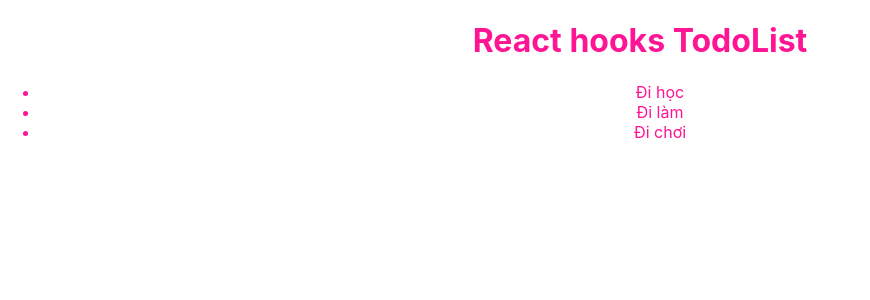
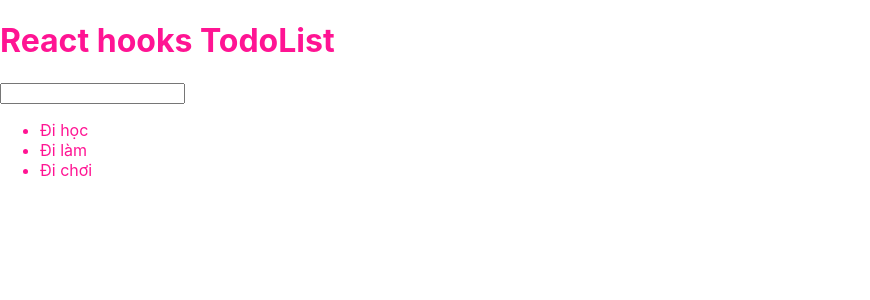
Before and after one commit to LamLeTomat/ReactjsWithHooks, a React (Create React App) app: page / in a window 1280 px wide. Shown: the top 300 px of the page, without its empty margins (0-870 px from the left). Built offline with nearby package versions, Linux system fonts and the light colour scheme.

Commit message:
TodoForm

```diff
--- a/src/App.js
+++ b/src/App.js
@@ -1,6 +1,7 @@
 import { useState } from 'react';
 import './App.scss';
 import ColorBox from './components/ColorBox';
+import TodoForm from './components/TodoForm';
 import TodoList from './components/TodoList';
 
 function App() {
@@ -12,15 +13,21 @@
   ])
   function handleTodoClick(todo){
     console.log(todo);
-    const index  = todoList.findIndex(x => x.id == todo.id);
+    const index  = todoList.findIndex(x => x.id === todo.id);
     if (index < 0 ) return; //Nếu k tìm thấy index thì trả về -1
     const newTodoList = [...todoList];
     newTodoList.splice(index, 1);
     setTodoList(newTodoList);
   }
+
+  function handleTodoFormSubmit(formValues) {
+    console.log('Form Submit:', formValues )
+  }
+
   return (
     <div className="app">
       <h1>React hooks TodoList</h1>
+      <TodoForm onSubmit={handleTodoFormSubmit} />
       {/* <ColorBox/> */}
       <TodoList
         todos={todoList}
@@ -30,25 +37,6 @@
   );
 }
 
-// function TotoList(){
-//   const [todoList, setTodoList] = useState(['love', 'easy', 'frontend']);
-//   function removeTodo(index){
-//     const newTodoList = [...todoList]; //danh sách todoList mới
-//     newTodoList.splice(index, 1);
-//     setTodoList(newTodoList)
-//   }
-//   return(
-//     <ul className="todo-list">
-//       {todoList.map((todo, index) => (
-//         <li
-//           key={todo.id}
-//           onClick={() => removeTodo(index)}
-//         >
-//           {todo.title}
-//         </li>
-//       ))}
-//     </ul>
-//   )
-// }
+
 
 export default App;
--- a/src/App.scss
+++ b/src/App.scss
@@ -1,4 +1,3 @@
 .app {
-  text-align: center;
   color: deeppink;
 }
--- /dev/null
+++ b/src/components/TodoForm/index.jsx
@@ -0,0 +1,36 @@
+import React, { useState } from 'react';
+import PropTypes from 'prop-types';
+
+TodoForm.propTypes = {
+    onSubmit: PropTypes.func,
+};
+
+TodoForm.defaultProps = {
+    onSubmit: null,
+}
+
+function TodoForm(props) {
+    const {onSubmit} = props; //Object Constructoring
+    const [value, setValue] = useState('')
+    function handleValueChange(e) {
+        setValue(e.target.value)
+    }
+
+    function handleSubmit (e) {
+        //Prevent Reloading Browser
+        e.preventDefault();
+        if(onSubmit) return;
+        const formValues = {
+            title: value,
+        };
+        onSubmit(formValues)
+    }
+    return (
+        <form onSubmit = {handleSubmit}>
+            <input type="text" value = {value} onChange={handleValueChange} />
+        </form>
+
+    );
+}
+
+export default TodoForm;
```
